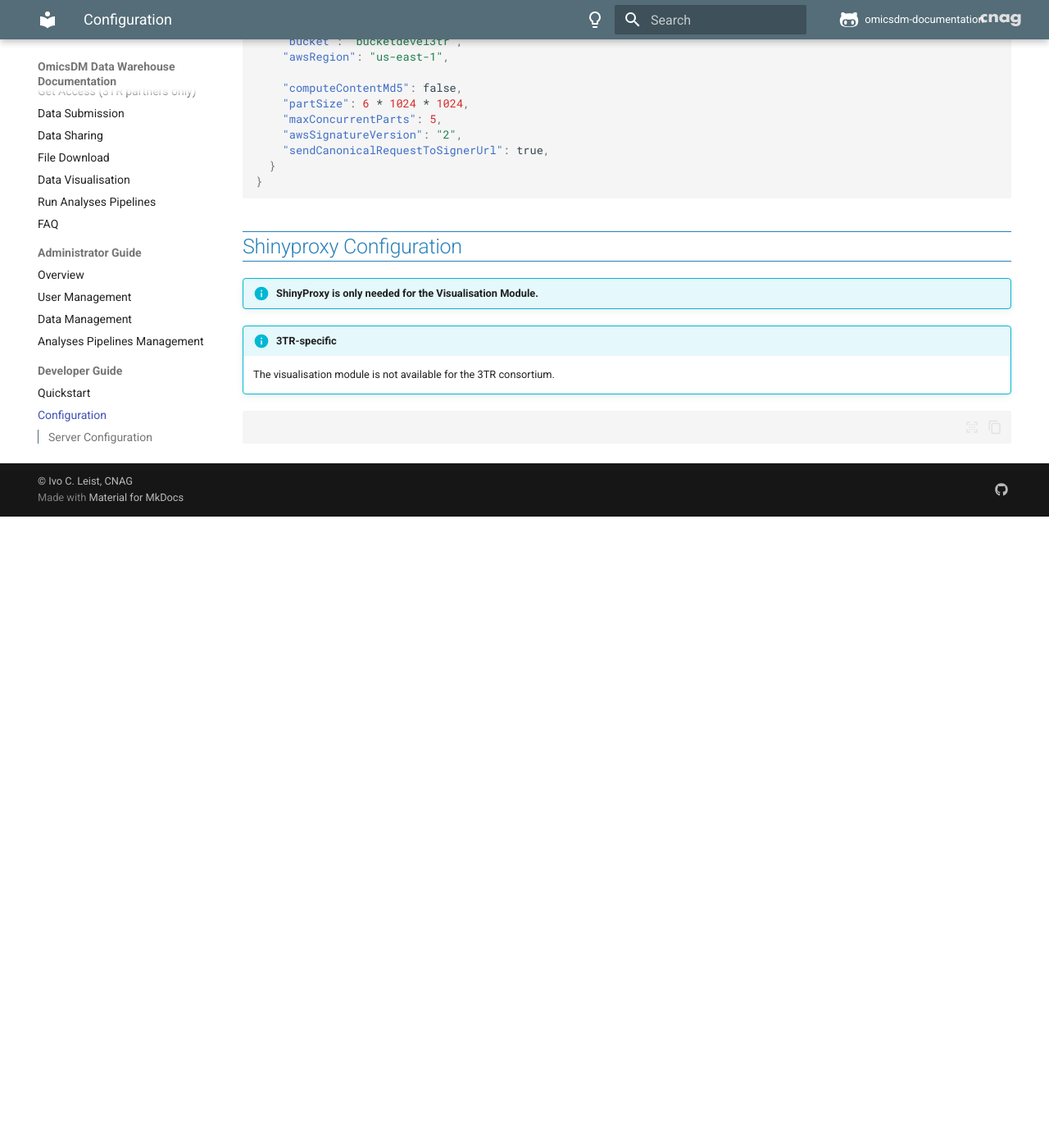
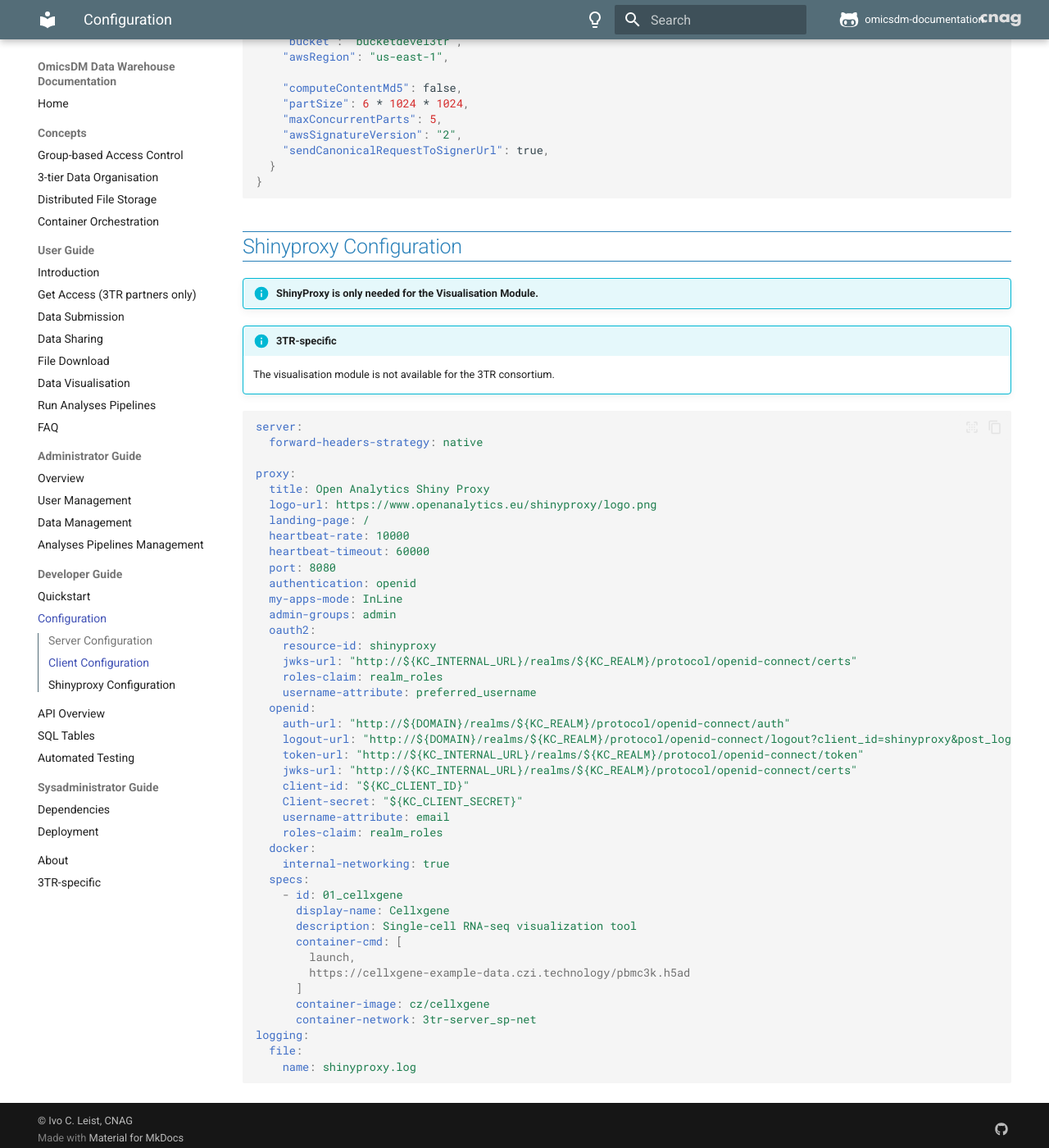
Before and after one commit to CNAG-Biomedical-Informatics/omicsdm-documentation, an MkDocs documentation site: the page built from docs/content/developer-guide/configuration.md, in a window 1280 px wide and 1400 px high, scrolled down 776 px. Shown: the whole window at 82% size. Built offline with MkDocs 1.6.1 and Material for MkDocs 9.7.7, drawn with Linux system fonts in a browser that asks for light colours; comment, search, counter and statistics services are not loaded; before the commit the page ends 1406 px from its top, so only the background shows below that.

Commit message:
added shinyproxy config

````diff
--- a/docs/content/developer-guide/configuration.md
+++ b/docs/content/developer-guide/configuration.md
@@ -48,6 +48,46 @@
     The visualisation module is not available for the 3TR consortium.
 
 ```yaml
+server:
+  forward-headers-strategy: native
 
-
+proxy:
+  title: Open Analytics Shiny Proxy
+  logo-url: https://www.openanalytics.eu/shinyproxy/logo.png
+  landing-page: /
+  heartbeat-rate: 10000
+  heartbeat-timeout: 60000
+  port: 8080
+  authentication: openid
+  my-apps-mode: InLine
+  admin-groups: admin
+  oauth2:
+    resource-id: shinyproxy
+    jwks-url: "http://${KC_INTERNAL_URL}/realms/${KC_REALM}/protocol/openid-connect/certs"
+    roles-claim: realm_roles
+    username-attribute: preferred_username
+  openid:
+    auth-url: "http://${DOMAIN}/realms/${KC_REALM}/protocol/openid-connect/auth"
+    logout-url: "http://${DOMAIN}/realms/${KC_REALM}/protocol/openid-connect/logout?client_id=shinyproxy&post_logout_redirect_uri=http://localhost:3830"
+    token-url: "http://${KC_INTERNAL_URL}/realms/${KC_REALM}/protocol/openid-connect/token"
+    jwks-url: "http://${KC_INTERNAL_URL}/realms/${KC_REALM}/protocol/openid-connect/certs"
+    client-id: "${KC_CLIENT_ID}"
+    Client-secret: "${KC_CLIENT_SECRET}"
+    username-attribute: email
+    roles-claim: realm_roles
+  docker:
+    internal-networking: true
+  specs:
+    - id: 01_cellxgene
+      display-name: Cellxgene
+      description: Single-cell RNA-seq visualization tool
+      container-cmd: [
+        launch,
+        https://cellxgene-example-data.czi.technology/pbmc3k.h5ad
+      ]
+      container-image: cz/cellxgene
+      container-network: 3tr-server_sp-net
+logging:
+  file:
+    name: shinyproxy.log
 ```
````
